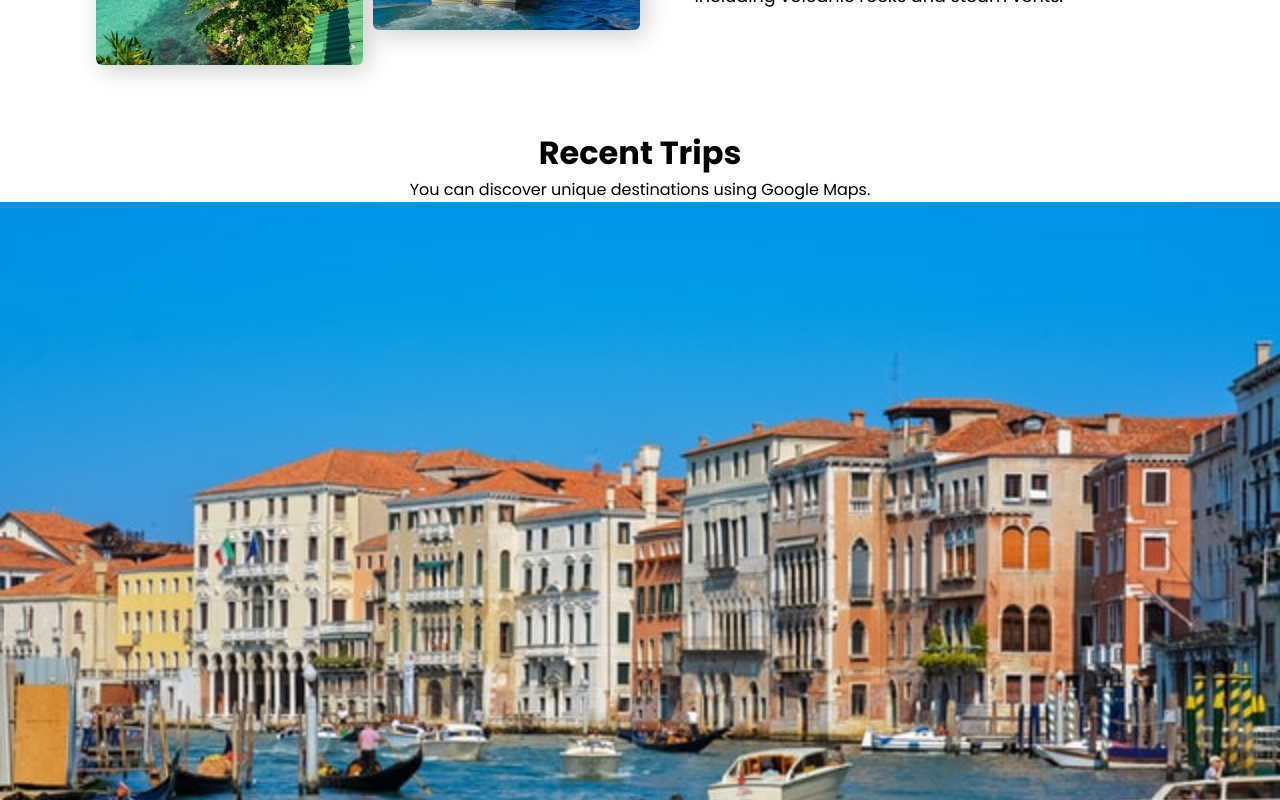
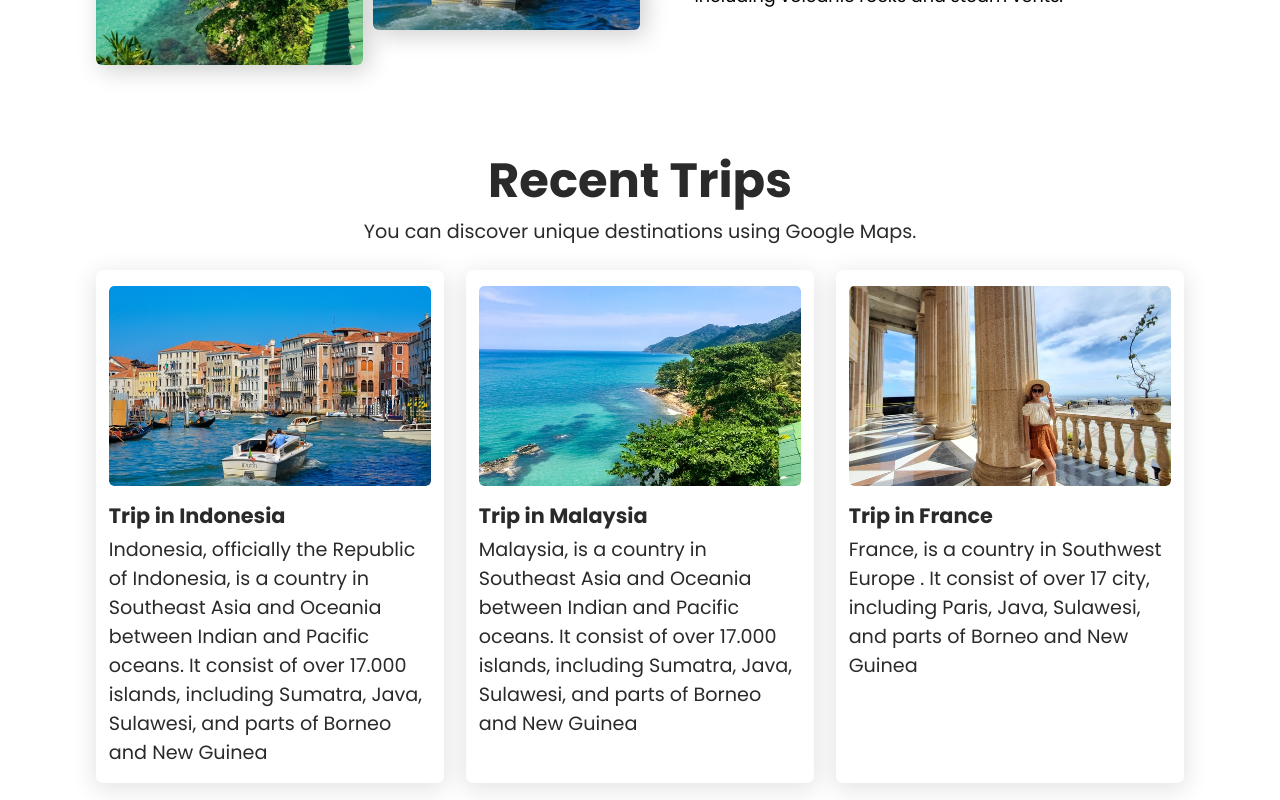
Before and after one commit to Muratozbk/trek-travel-react-project, a React (Create React App) app: page / in a window 1280 px wide. Shown: the part 1740-2540 px from the top of the page. Built offline with nearby package versions, Linux system fonts and the light colour scheme.

Commit message:
trip style

```diff
--- a/src/components/TripStyles.css
+++ b/src/components/TripStyles.css
@@ -1 +1,67 @@
-.trip {}
+.trip {
+    margin: 5rem 6rem;
+    color: #2a2a2a;
+}
+
+.trip h1 {
+    font-size: 3rem;
+}
+
+.trip p {
+    font-size: 1.2rem;
+
+}
+
+.tripcard {
+    margin-top: 1.5rem;
+    display: flex;
+    justify-content: space-between;
+}
+
+.t-card {
+    width: 32%;
+    text-align: start;
+    box-shadow: 0 5px 25px 2px rgba(0, 0, 0, 0.11);
+    border-radius: 7px;
+    cursor: pointer;
+    padding: 1rem .8rem;
+}
+
+.t-image {
+    height: 200px;
+    overflow: hidden;
+    border-radius: 5px;
+}
+
+.t-image img {
+    width: 100%;
+    height: 100%;
+    transition: .3s ease-in-out;
+    border-radius: 5px;
+}
+
+.t-image img:hover {
+    transform: scale(1.25);
+}
+
+.t-card h4 {
+    font-size: 1.3rem;
+    padding: .9rem 0 .2rem 0;
+}
+
+@media screen and (max-width:850px) {
+    .trip {
+        margin: 4rem 2rem;
+    }
+
+    .tripcard {
+        margin-top: 1.2rem;
+        flex-direction: column;
+    }
+
+    .t-card {
+        width: 100%;
+        text-align: center;
+        margin-bottom: 1.5rem;
+    }
+}
--- a/src/data/TripData.js
+++ b/src/data/TripData.js
@@ -3,8 +3,8 @@
 
 function TripData(props) {
     return (
-        <div className='trip-card'>
-            <div className="trip-image">
+        <div className='t-card'>
+            <div className="t-image">
                 <img src={props.image} alt="trip" />
             </div>
             <h4>{props.heading} </h4>
```
